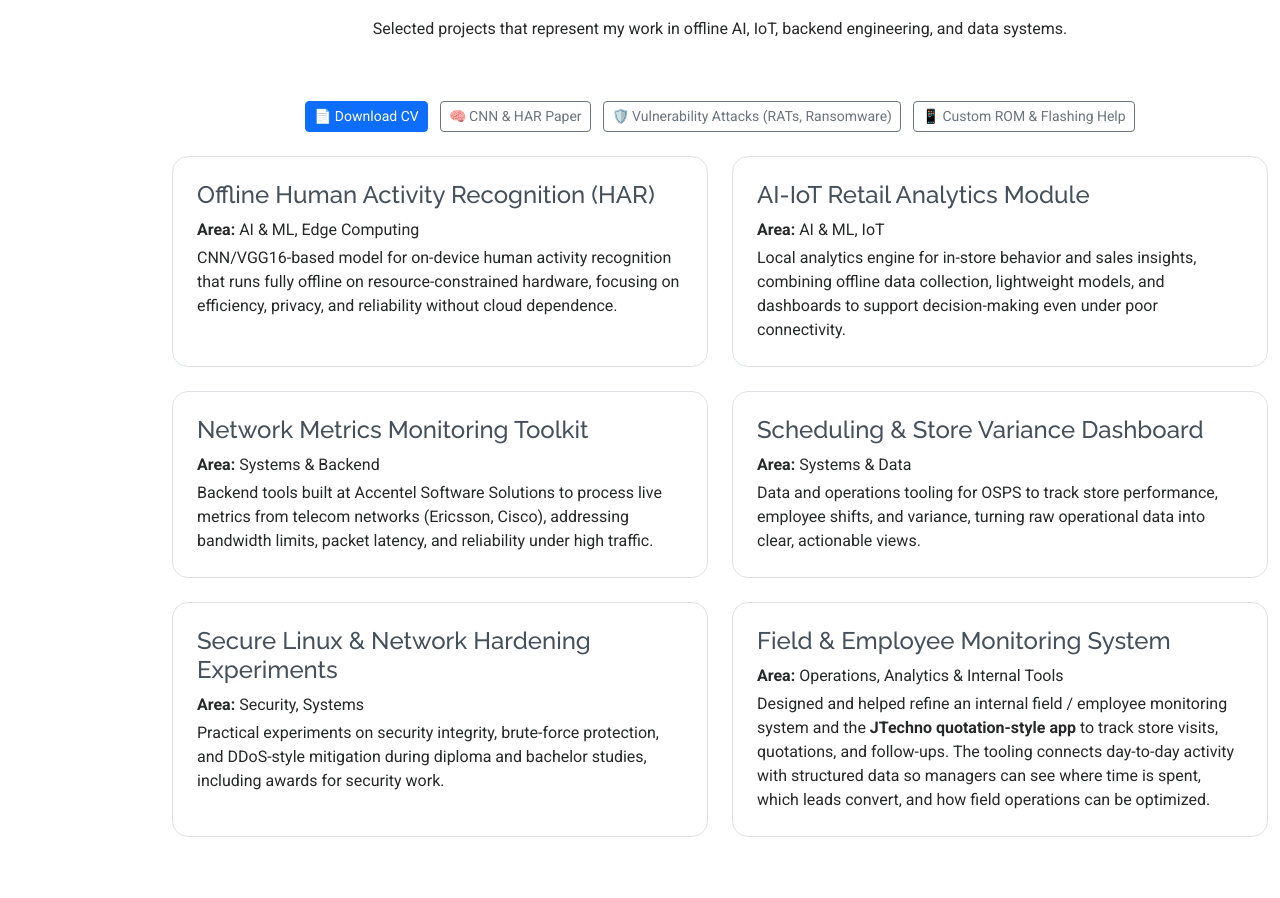
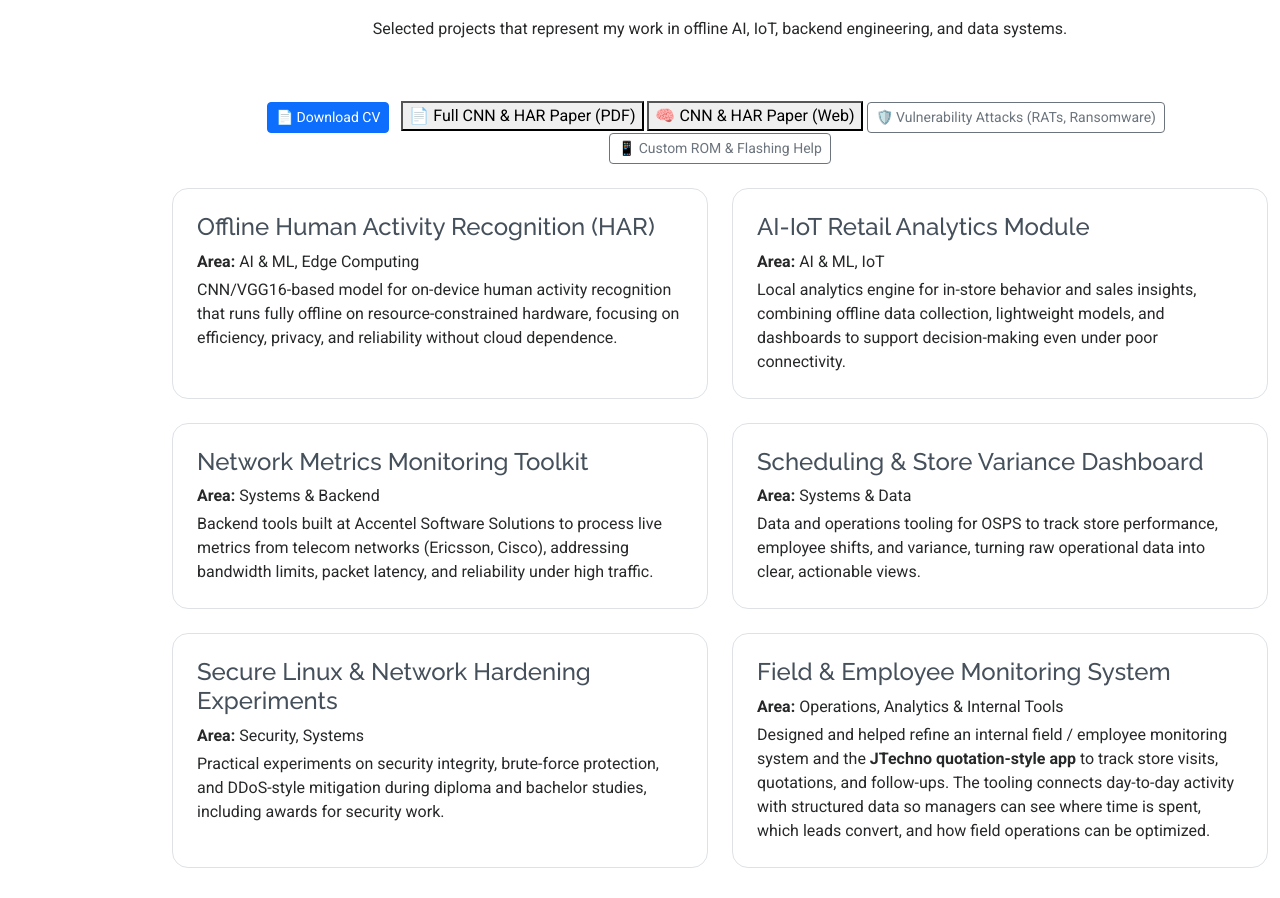
Before and after one commit to excel16061/SYED-OMER-ALI, a plain HTML site: page index.html in a window 1280 px wide. Shown: the part 4260-5158 px from the top of the page. Drawn offline with Linux system fonts and the light colour scheme.

Commit message:
Updated HAR button

```diff
--- a/index.html
+++ b/index.html
@@ -387,10 +387,14 @@
             📄 Download CV
           </a>
 
-          <a href="asset/files/CNN_HAR_Paper.pdf"
-             class="btn btn-outline-secondary btn-sm me-2">
-            🧠 CNN &amp; HAR Paper
-          </a>
+        <a href="asset/files/CNN_HAR_Paper.pdf" target="_blank">
+  <button class="cv-btn">📄 Full CNN &amp; HAR Paper (PDF)</button>
+</a>
+
+<a href="https://excel16061.github.io/SYED-OMER-ALI/dev_cv/omer_cv.html" target="_blank">
+  <button class="cv-btn">🧠 CNN &amp; HAR Paper (Web)</button>
+</a>
+
 
           <a href="#vulnerabilities"
              class="btn btn-outline-secondary btn-sm me-2">
```
